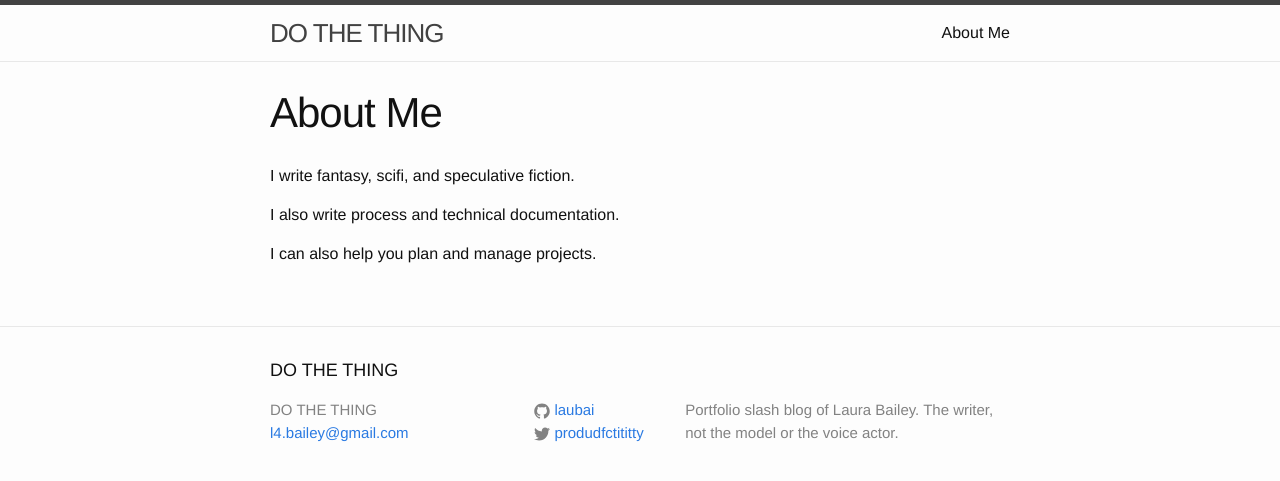
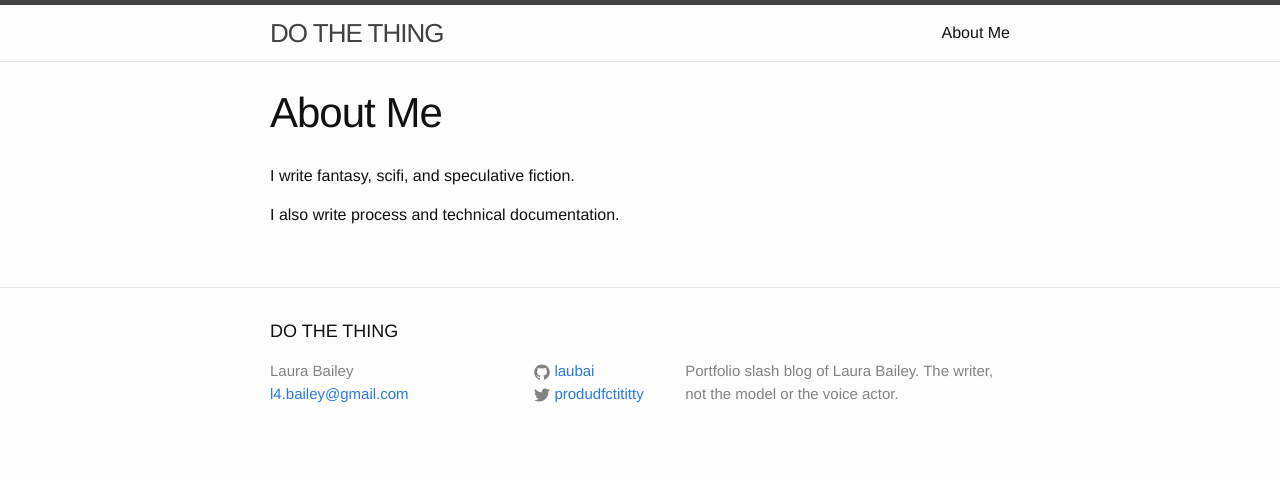
Before and after one commit to laubai/laubai.github.io, a Jekyll site: the page built from about.md, in a window 1280 px wide. Shown: the top 481 px of the page. Built offline with Jekyll 4.4.1, drawn with Linux system fonts in a browser that asks for light colours.

Commit message:
Added blog post
Signed-off-by: Laura Bailey <lbailey@redhat.com>

```diff
--- a/_includes/footer.html
+++ b/_includes/footer.html
@@ -7,7 +7,7 @@
     <div class="footer-col-wrapper">
       <div class="footer-col  footer-col-1">
         <ul class="contact-list">
-          <li>{{ site.title }}</li>
+          <li>Laura Bailey</li>
           <li><a href="mailto:{{ site.email }}">{{ site.email }}</a></li>
         </ul>
       </div>
--- /dev/null
+++ b/_posts/2014-12-06-retcon.markdown
@@ -0,0 +1,6 @@
+---
+layout: post
+title:  "Retcon"
+date:   2014-12-06
+---
+Gradually getting a site together. Previous flash fiction challenges et cetera to come.
--- a/about.md
+++ b/about.md
@@ -6,5 +6,3 @@
 I write fantasy, scifi, and speculative fiction.
 
 I also write process and technical documentation.
-
-I can also help you plan and manage projects.
```
Also changed, not shown: _posts/_2014-12-06-welcome-to-jekyll.markdown (renamed from _posts/2014-12-06-welcome-to-jekyll.markdown).
